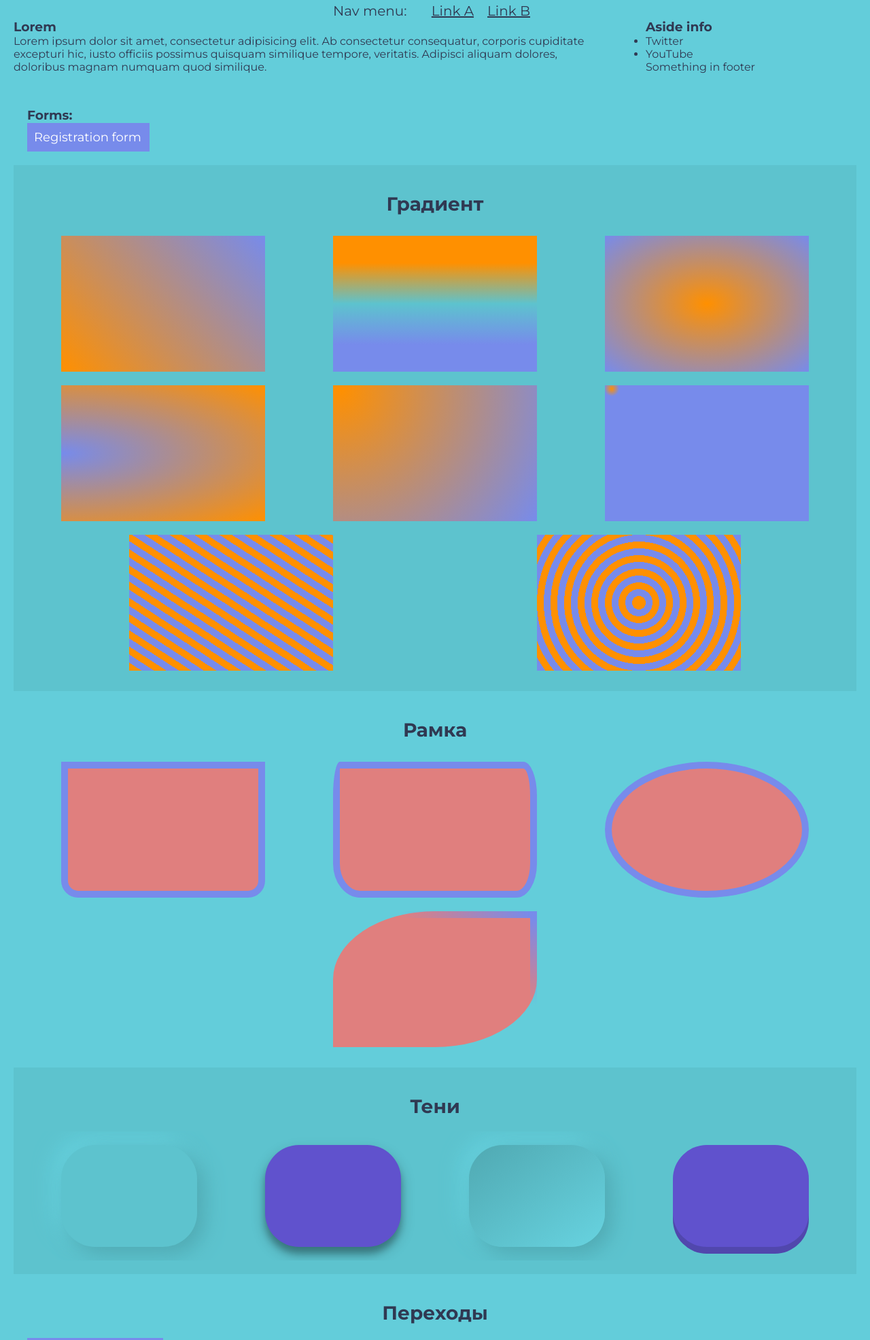
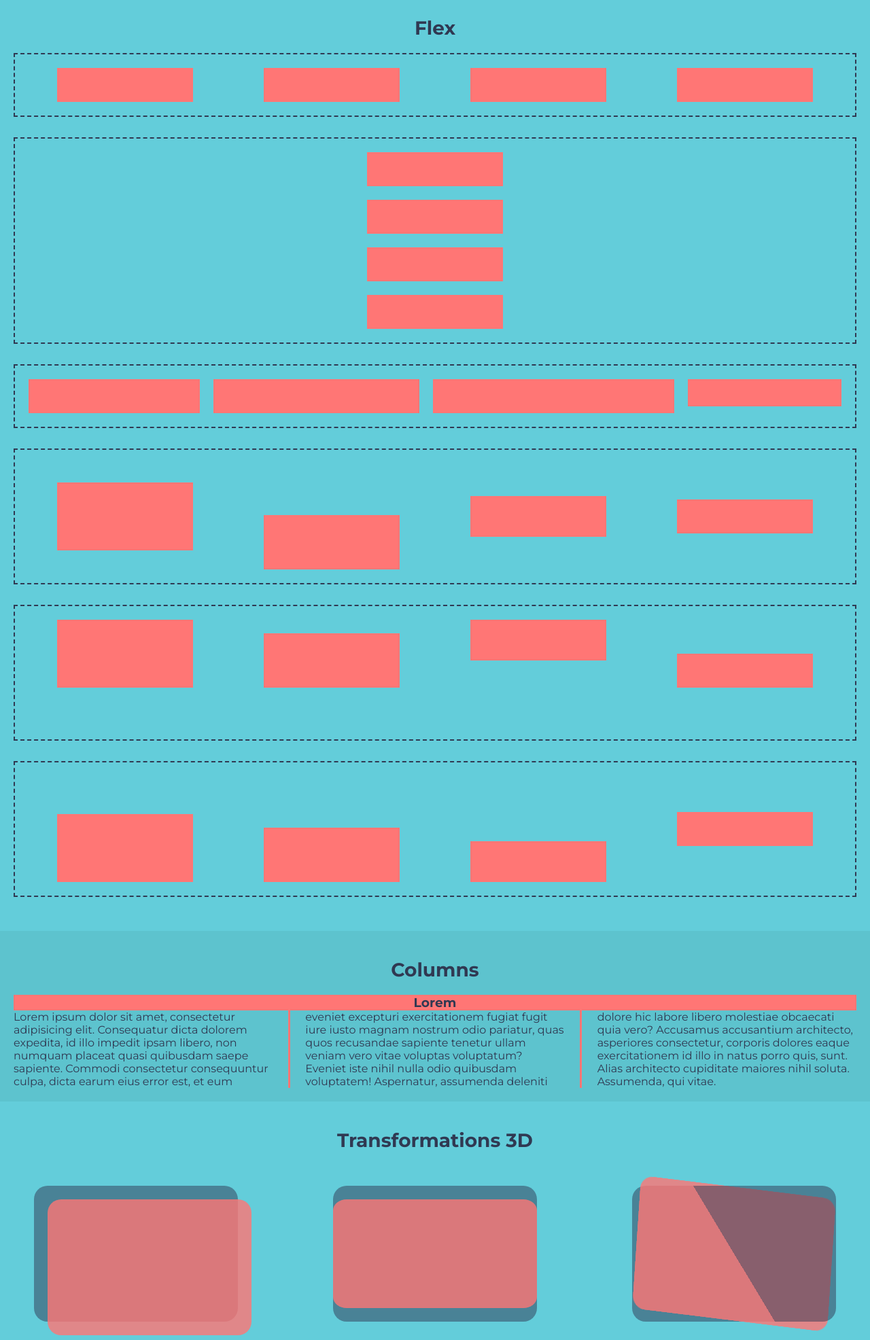
Before and after one commit to wonsleved/yura_nc2021, a plain HTML site: page html/index.html in a window 1280 px wide. Shown: the part 180-2152 px from the top of the page at 68% size. Drawn offline with Linux system fonts and the light colour scheme.

Commit message:
Flex, columns, transformation, filter

```diff
--- a/css/index.css
+++ b/css/index.css
@@ -57,294 +57,211 @@ body > footer span {
     font-size: 30px;
 }
 
-
-
-
-
-section header nav {
-    font-size: 20px;
+.flex-block {
+    padding: 10px;
+    flex-basis: 200px;
     display: flex;
-    justify-content: space-between;
-    width: 300px;
-    margin: 0 auto;
-}
-
-
-header nav span {
-    display: block;
-}
-
-header nav ul {
-    display: flex;
-    justify-content: space-between;
-}
-
-a {
-    text-decoration: underline;
-}
-
-header nav ul li {
-    list-style: none;
-    padding: 0 10px;
-}
-
-header nav ul li:hover a {
-    color: #778beb;
-}
-
-.wrapper {
-    display: flex;
-    justify-content: space-between;
-    width: 100%;
+    border: 2px dashed #303952;
     margin-bottom: 30px;
 }
 
-.wrapper article {
-    width: 70%;
+.flex {
+    margin: 10px;
+    min-width: 30px;
+    width: 200px;
+    height: 50px;
+    background-color: #ff7675;
 }
 
-.wrapper aside {
-    width: 25%;
-}
-
-.nav-to-form a {
-    color: #fff;
-    text-decoration: none;
-    display: block;
-    width: 180px;
-    padding: 10px;
-    background-color: #778beb;
-    font-size: 18px;
-}
-
-.nav-to-form a:hover {
-    background-color: #6b7bd0;
-}
-
-.flex-block {
-    width: 100%;
-    display: flex;
+.fb1 {
     justify-content: space-around;
     flex-wrap: wrap;
 }
 
-.grad {
-    margin: 10px;
-    width: 300px;
-    height: 200px;
-    background: #fff;
+.fb2 {
+    align-content: space-around;
+    align-items: center;
+    flex-direction: column;
 }
 
-.gr1 {
-    background: linear-gradient(47deg, #ff9000, #778beb);
+.fb3 {
+    flex-wrap: nowrap;
 }
 
-.gr2 {
-    background: linear-gradient(to top, #778beb 20%, #5dc3ce 50%, #ff9000 80%);
+.fb3 .fl1 {
+    flex-shrink: 1;
+    flex-grow: 1;
 }
 
-.gr3 {
-    background: radial-gradient(#ff9000, #778beb);
+.fb3 .fl2 {
+    flex-shrink: 2;
+    flex-grow: 2;
 }
 
-.gr4 {
-    background: radial-gradient(at left, #778beb, #ff9000);
+.fb3 .fl3 {
+    flex-shrink: 3;
+    flex-grow: 3;
 }
 
-.gr5 {
-    background: radial-gradient(circle farthest-corner at 10px 5px, #ff9000, #778beb);
+.fb3 .fl4 {
+    flex-shrink: 0.5;
+    flex-grow: 0.5;
 }
 
-.gr6 {
-    background: radial-gradient(circle closest-corner at 10px 5px, #ff9000, #778beb);
+.fb4 {
+    justify-content: space-around;
+    height: 200px;
+    align-items: center;
 }
 
-.gr7 {
-    background: repeating-linear-gradient(33deg, #ff9000, #ff9000 10px, #778beb 10px, #778beb 20px);
+.fb4 .fl2h {
+    align-self: flex-end;
 }
 
-.gr8 {
-    background: repeating-radial-gradient(circle, #ff9000, #ff9000 10px, #778beb 10px, #778beb 20px);
+.fl1h {
+    height: 100px;
 }
 
-.border {
-    margin: 10px;
-    width: 300px;
-    height: 200px;
-    background: #e07f7e;
-    border: 10px solid #778beb;
+.fl2h {
+    height: 80px;
 }
 
-.bd1 {
-    border-radius: 0 0 25px 25px;
+.fl3h {
+    height: 60px;
 }
 
-.bd2 {
-    border-radius: 10px 20px 30px 40px/50px;
+.fl4 {
+    height: 40px;
 }
 
-.bd3 {
-    border-radius: 50%;
+.fb5 {
+    justify-content: space-around;
+    height: 200px;
+    align-items: baseline;
 }
 
-.bd4 {
-    border-radius: 50% 0 50% 0;
-    border: 10px solid transparent;
-    border-image: linear-gradient(35deg, transparent 65%, #778beb 100%);
-    border-image-slice: 1;
+.fb5 .fl3h {
+    align-self: flex-start;
 }
 
-.shadow {
-    border-radius: 50px;
-    margin: 20px;
-    width: 200px;
-    height: 150px;
-    background: rgb(96, 82, 205);
+.fb6 {
+    justify-content: space-around;
+    height: 200px;
+    align-items: flex-end;
 }
 
-.sd1 {
-    background: #5dc3ce;
-    box-shadow:  10px 10px 30px #50a9b2,
-    -10px -10px 30px #67d3e0;
+.fb6 .fl4h {
+    align-self: center;
 }
 
-.sd2 {
-    box-shadow: 0 10px 20px rgba(0,0,0,0.25), 0 10px 10px rgba(0,0,0,0.22);
+.column-block {
+    columns: 20em;
+    column-gap: 3em;
+    column-rule: medium solid #ff7675;
 }
 
-.sd3 {
-    background: linear-gradient(145deg, #50a9b2, #67d3e0);
-    box-shadow:  10px 10px 30px #50a9b2,
-    -10px -10px 30px #67d3e0;
-}
-
-.sd4 {
-    box-shadow: 0 10px 0 rgb(81, 71, 173);
-}
-
-.transition {
+.column-block h3 {
     text-align: center;
-    color: #fff;
-    width: 200px;
-    padding: 40px 0;
-    height: 100px;
-    position: relative;
-    left: 0;
-    margin-bottom: 20px;
-    transition-delay: 0.5s;
-}
-
-.tr1 {
-    background-color: #778beb;
-    transition-timing-function: linear;
-    transition-duration: 1s;
-}
-
-.tr2 {
-    background-color: #6d80d5;
-    transition-timing-function: ease;
-    transition-duration: 2s;
-}
-
-.tr3 {
-    background-color: #5c6ab4;
-    transition-timing-function: ease-in;
-    transition-duration: 3s;
-}
-
-.tr4 {
-    background-color: #5867ac;
-    transition-timing-function: ease-in-out;
-    transition-duration: 4s;
-}
-
-.tr5 {
-    background-color: #373e6d;
-    transition-timing-function: ease-out;
-    transition-duration: 5s;
-}
-
-.tr-hover:hover .transition {
-    left: calc(100% - 200px);
-    background-color: #e36a69;
-}
-
-.transform {
+    column-span: all;
     background-color: #ff7675;
-    width: 300px;
-    height: 200px;
-    margin: 50px;
-}
-
-.tf1 {
-    transform: translate(-50px, -50px);
-}
-
-.tf2 {
-    transform: scaleX(0.6);
-}
-
-.tf3 {
-    transform: scaleY(1.3);
-}
-
-.tf4 {
-    transform: rotate(13deg);
-}
-
-.tf5 {
-    transform: skewX(13deg);
-}
-
-.tf6 {
-    transform: skewY(13deg);
-}
-
-.animation {
-    background-color: #6052cd;
-    width: 300px;
-    height: 200px;
-    margin: 50px;
-}
-
-.an1 {
-    animation: an1 2s infinite linear alternate;
-}
-
-.an2 {
-    position: relative;
-    animation: an2 2s infinite;
 }
 
 
-
-@keyframes an1 {
-    from {
-        background-color: #778beb;
-    }
-    to {
-        background-color: #ff7675;
-    }
+.transformation-block {
+    display: flex;
+    flex-wrap: wrap;
+    justify-content: space-between;
+    align-items: center;
 }
 
-@keyframes an2 {
-    from {
-        top: 0;
-        animation-timing-function: ease-out;
-    }
-    25% {
-        top: -50px;
-        animation-timing-function: ease-in;
-    }
-    50% {
-        top: 0px;
-        animation-timing-function: ease-out;
-    }
-    75% {
-        top: -25px;
-        animation-timing-function: ease-in;
-    }
-    to {
-        top: 0px;
-    }
+.tb {
+    transform-style: preserve-3d;
+    border-radius: 20px;
+    margin: 30px;
+    width: 300px;
+    height: 200px;
+    background-color: rgba(48, 57, 82, 0.5);
 }
+
+.tb div {
+    transform-style: preserve-3d;
+    border-radius: 20px;
+    width: 100%;
+    height: 100%;
+    background-color: rgba(255, 118, 117, 0.8);
+}
+
+.ti1 {
+    transform: translate3d(20px, 20px, 50px);
+}
+
+.ti2 {
+    transform: scale3d(1, 0.8, 100);
+}
+
+.ti3 {
+    transform: rotate3d(2, 3, 1, 20deg);
+}
+
+.ti4 {
+    transform: rotateX(40deg);
+}
+
+.ti5 {
+    transform: rotateY(40deg);
+}
+
+.ti6 {
+    transform: rotateZ(10deg);
+}
+
+
+.filter-block {
+    display: flex;
+    flex-wrap: wrap;
+    justify-content: center;
+}
+
+.filter-block > div {
+    width: 360px;
+    height: 240px;
+    margin: 30px;
+    background-size: cover;
+    background-image: url('https://images.unsplash.com/photo-1593642634367-d91a135587b5?ixlib=rb-1.2.1&ixid=MnwxMjA3fDF8MHxwaG90by1wYWdlfHx8fGVufDB8fHx8&auto=format&fit=crop&w=1169&q=80');
+}
+
+.fil1:hover {
+    filter: opacity(0.5);
+}
+
+.fil2:hover {
+    filter: invert(1);
+}
+
+.fil3:hover {
+    filter: blur(2px);
+}
+
+.fil4:hover {
+    filter: brightness(50%);
+}
+
+.fil5:hover {
+    filter: grayscale(0.5);
+}
+
+.fil6:hover {
+    filter: saturate(250%);
+}
+
+.fil7:hover {
+    filter: hue-rotate(270deg);
+}
+
+.fil8:hover {
+    filter: sepia(50%);
+}
+
+.fil9:hover {
+    filter: contrast(50%);
+}
--- a/html/index.html
+++ b/html/index.html
@@ -13,110 +13,82 @@
     </header>
     <main>
         <section>
+            <h2>Flex</h2>
             <div class="section-inner">
-                <header>
-                    <nav>
-                        <span>Nav menu:</span>
-                        <ul>
-                            <li><a href="#">Link A</a></li>
-                            <li><a href="#">Link B</a></li>
-                        </ul>
-                    </nav>
-                </header>
-                <div class="wrapper">
-                    <article>
-                        <h3>Lorem</h3>
-                        <p>Lorem ipsum dolor sit amet, consectetur adipisicing elit. Ab consectetur consequatur, corporis cupiditate excepturi hic, iusto officiis possimus quisquam similique tempore, veritatis. Adipisci aliquam dolores, doloribus magnam numquam quod similique.</p>
-                    </article>
-                    <aside>
-                        <h3>Aside info</h3>
-                        <nav>
-                            <ul>
-                                <li>Twitter</li>
-                                <li>YouTube</li>
-                            </ul>
-                        </nav>
-                        <footer>
-                            Something in footer
-                        </footer>
-                    </aside>
+                <div class="flex-block fb1">
+                    <div class="flex"></div>
+                    <div class="flex"></div>
+                    <div class="flex"></div>
+                    <div class="flex"></div>
                 </div>
-                <section>
-                    <div class="section-inner">
-                        <nav class="nav-to-form">
-                            <h3>Forms:</h3>
-                            <a href="./registration-form.html">Registration form</a>
-                        </nav>
+                <div class="flex-block fb2">
+                    <div class="flex"></div>
+                    <div class="flex"></div>
+                    <div class="flex"></div>
+                    <div class="flex"></div>
+                </div>
+                <div class="flex-block fb3">
+                    <div class="flex fl1"></div>
+                    <div class="flex fl2"></div>
+                    <div class="flex fl3"></div>
+                    <div class="flex fl4"></div>
+                </div>
+                <div class="flex-block fb4">
+                    <div class="flex fl1h"></div>
+                    <div class="flex fl2h"></div>
+                    <div class="flex fl3h"></div>
+                    <div class="flex fl4h"></div>
+                </div>
+                <div class="flex-block fb5">
+                    <div class="flex fl1h"></div>
+                    <div class="flex fl2h"></div>
+                    <div class="flex fl3h"></div>
+                    <div class="flex fl4h"></div>
+                </div>
+                <div class="flex-block fb6">
+                    <div class="flex fl1h"></div>
+                    <div class="flex fl2h"></div>
+                    <div class="flex fl3h"></div>
+                    <div class="flex fl4h"></div>
+                </div>
+
             </div>
         </section>
         <section>
-                    <h2>Градиент</h2>
+            <h2>Columns</h2>
             <div class="section-inner">
-                        <div class="flex-block">
-                            <div class="grad gr1"></div>
-                            <div class="grad gr2"></div>
-                            <div class="grad gr3"></div>
-                            <div class="grad gr4"></div>
-                            <div class="grad gr5"></div>
-                            <div class="grad gr6"></div>
-                            <div class="grad gr7"></div>
-                            <div class="grad gr8"></div>
+                <div class="column-block">
+                    <h3>Lorem</h3>
+                    <p>Lorem ipsum dolor sit amet, consectetur adipisicing elit. Consequatur dicta dolorem expedita, id illo impedit ipsam libero, non numquam placeat quasi quibusdam saepe sapiente. Commodi consectetur consequuntur culpa, dicta earum eius error est, et eum eveniet excepturi exercitationem fugiat fugit iure iusto magnam nostrum odio pariatur, quas quos recusandae sapiente tenetur ullam veniam vero vitae voluptas voluptatum? Eveniet iste nihil nulla odio quibusdam voluptatem! Aspernatur, assumenda deleniti dolore hic labore libero molestiae obcaecati quia vero? Accusamus accusantium architecto, asperiores consectetur, corporis dolores eaque exercitationem id illo in natus porro quis, sunt. Alias architecto cupiditate maiores nihil soluta. Assumenda, qui vitae.</p>
                 </div>
             </div>
         </section>
         <section>
-                    <h2>Рамка</h2>
+            <h2>Transformations 3D</h2>
             <div class="section-inner">
-                        <div class="flex-block">
-                            <div class="border bd1"></div>
-                            <div class="border bd2"></div>
-                            <div class="border bd3"></div>
-                            <div class="border bd4"></div>
+                <div class="transformation-block">
+                    <div class="tb"><div class="ti1"></div></div>
+                    <div class="tb"><div class="ti2"></div></div>
+                    <div class="tb"><div class="ti3"></div></div>
+                    <div class="tb"><div class="ti4"></div></div>
+                    <div class="tb"><div class="ti5"></div></div>
+                    <div class="tb"><div class="ti6"></div></div>
                 </div>
             </div>
         </section>
         <section>
-                    <h2>Тени</h2>
+            <h2>Filter</h2>
             <div class="section-inner">
-                        <div class="flex-block">
-                            <div class="shadow sd1"></div>
-                            <div class="shadow sd2"></div>
-                            <div class="shadow sd3"></div>
-                            <div class="shadow sd4"></div>
-                        </div>
-                    </div>
-                </section>
-                <section class="tr-hover">
-                    <h2>Переходы</h2>
-                    <div class="section-inner">
-                        <div class="transition tr1">Linear | 1s</div>
-                        <div class="transition tr2">Ease | 2s</div>
-                        <div class="transition tr3">Ease-in | 3s</div>
-                        <div class="transition tr4">Ease-in-out | 4s</div>
-                        <div class="transition tr5">Ease-out | 5s</div>
-                    </div>
-                </section>
-                <section>
-                    <h2>Трансформации</h2>
-                    <div class="section-inner">
-                        <div class="flex-block">
-                            <div class="transform tf1"></div>
-                            <div class="transform tf2"></div>
-                            <div class="transform tf3"></div>
-                            <div class="transform tf4"></div>
-                            <div class="transform tf5"></div>
-                            <div class="transform tf6"></div>
-                        </div>
-                    </div>
-                </section>
-            </div>
-        </section>
-        <section>
-            <h2>Анимации</h2>
-            <div class="section-inner">
-                <div class="flex-block">
-                    <div class="animation an1"></div>
-                    <div class="animation an2"></div>
+                <div class="filter-block">
+                    <div class="fil1"></div>
+                    <div class="fil2"></div>
+                    <div class="fil3"></div>
+                    <div class="fil4"></div>
+                    <div class="fil5"></div>
+                    <div class="fil6"></div>
+                    <div class="fil7"></div>
+                    <div class="fil8"></div>
+                    <div class="fil9"></div>
                 </div>
             </div>
         </section>
```
Lines whose indentation alone changed are shown as unchanged.
